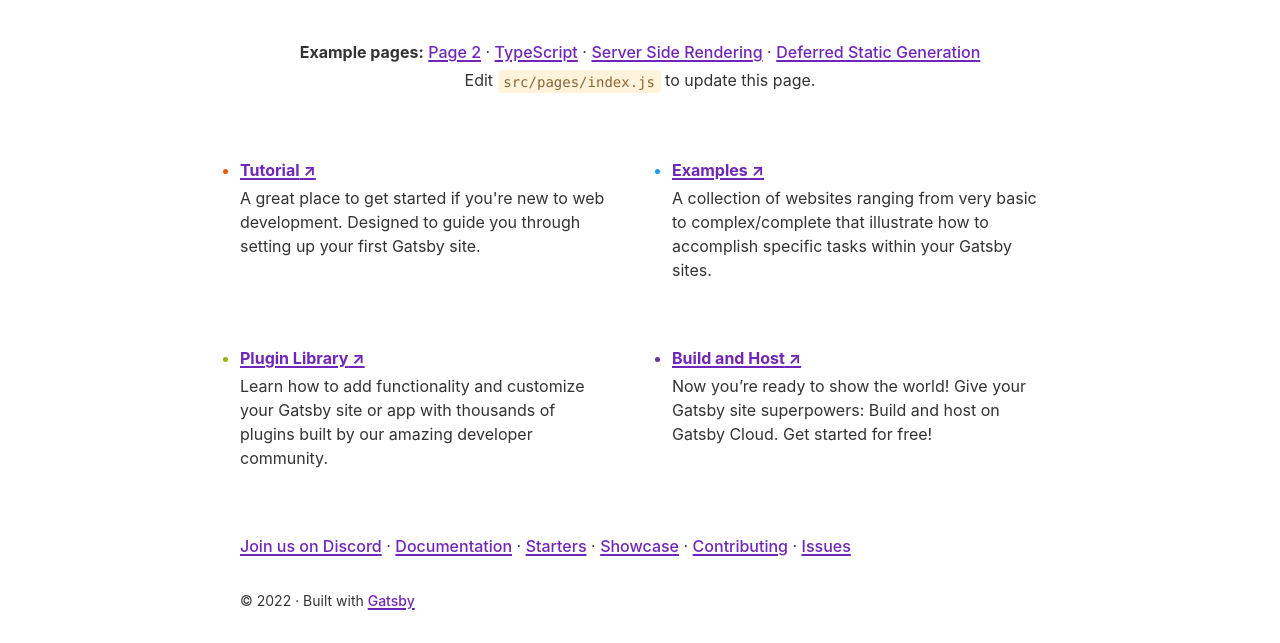
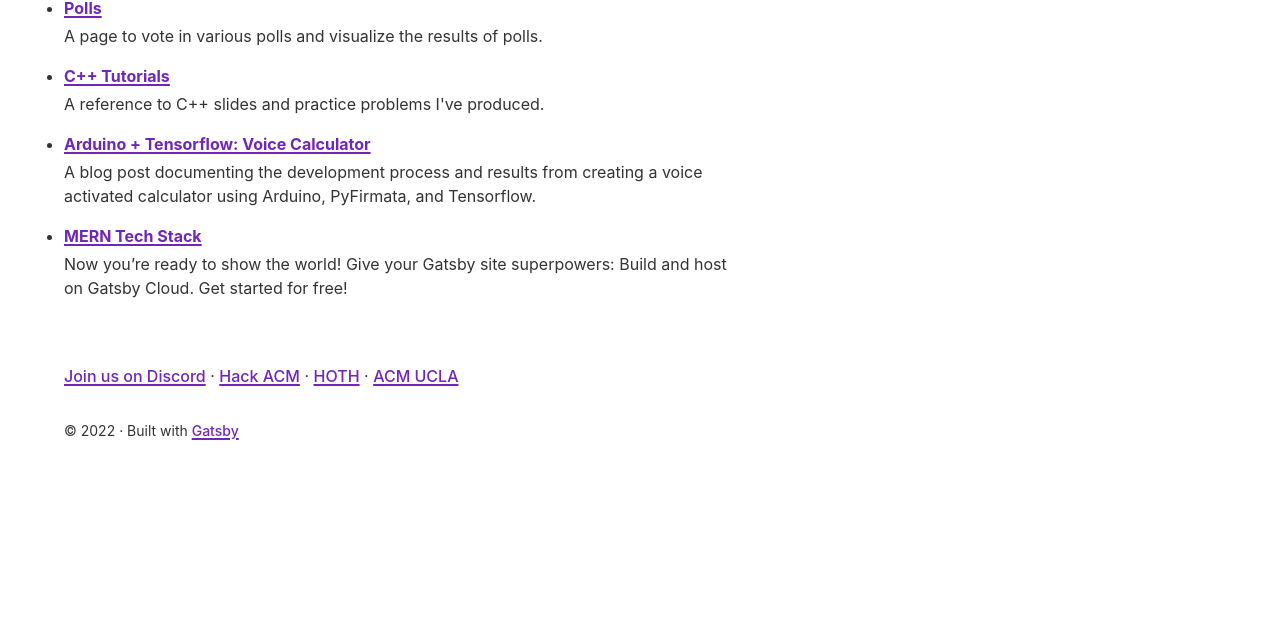
Before and after one commit to SubramaniamSatyen/HackDevWinter2022, a Gatsby site: page / in a window 1280 px wide. Shown: the part 216-859 px from the top of the page. After the commit the page ends 800 px from the top, so only its background shows below. Built offline with nearby package versions, Linux system fonts and the light colour scheme; Gatsby itself is replaced by a stand-in of ours.

Commit message:
Basic Requirements

```diff
--- a/gatsby-config.js
+++ b/gatsby-config.js
@@ -9,7 +9,7 @@
  */
 module.exports = {
   siteMetadata: {
-    title: `Gatsby Default Starter`,
+    title: `Satyen's Simple Site`,
     description: `Kick off your next, great Gatsby project with this default starter. This barebones starter ships with the main Gatsby configuration files you might need.`,
     author: `@gatsbyjs`,
     siteUrl: `https://gatsbystarterdefaultsource.gatsbyjs.io/`,
--- a/package.json
+++ b/package.json
@@ -5,6 +5,9 @@
   "version": "0.1.0",
   "author": "Kyle Mathews <mathews.kyle@gmail.com>",
   "dependencies": {
+    "@emotion/react": "^11.10.5",
+    "@emotion/styled": "^11.10.5",
+    "@mui/material": "^5.11.1",
     "gatsby": "^5.3.3",
     "gatsby-plugin-image": "^3.3.2",
     "gatsby-plugin-manifest": "^5.3.1",
@@ -12,7 +15,8 @@
     "gatsby-source-filesystem": "^5.3.1",
     "gatsby-transformer-sharp": "^5.3.1",
     "react": "^18.2.0",
-    "react-dom": "^18.2.0"
+    "react-dom": "^18.2.0",
+    "react-google-slides": "^3.1.1"
   },
   "devDependencies": {
     "prettier": "^2.8.0"
--- /dev/null
+++ b/src/components/bear.js
@@ -0,0 +1,13 @@
+import React from "react"
+import { StaticImage } from "gatsby-plugin-image"
+
+export function Bear() {
+  return <StaticImage
+            src="../images/PolarBear.gif"
+            alt="A Walking Bear"
+            placeholder="blurred"
+            layout="fixed"
+            width={40}
+            height={40}
+            />
+}
--- a/src/components/index.module.css
+++ b/src/components/index.module.css
@@ -1,36 +1,21 @@
 .list {
-  display: grid;
+  /* display: grid; */
   margin: 0;
   /* https://css-tricks.com/responsive-layouts-fewer-media-queries/ */
   --w: 280px;
   --n: 2;
   gap: var(--size-gap);
-  grid-template-columns: repeat(
+  /* grid-template-columns: repeat(
     auto-fit,
     minmax(max(var(--w), 100%/ (var(--n) + 1) + 0.1%), 1fr)
-  );
+  ); */
   margin-bottom: var(--size-gap);
-  margin-top: var(--size-gap);
+  margin-top: var(--size-gutter);
 }
 
 .listItem {
   margin: 0;
-}
-
-.listItem::marker {
-  color: #e95800;
-}
-
-.listItem:nth-child(2)::marker {
-  color: #159bf3;
-}
-
-.listItem:nth-child(3)::marker {
-  color: #8eb814;
-}
-
-.listItem:nth-child(4)::marker {
-  color: #663399;
+  margin-bottom: var(--space-3);
 }
 
 .listItemLink {
@@ -51,4 +36,5 @@
 .intro {
   max-width: none;
   line-height: var(--line-height-loose);
+  margin-bottom: 0;
 }
--- a/src/components/layout.css
+++ b/src/components/layout.css
@@ -14,7 +14,7 @@
   --font-sx: 12px;
   --line-height-loose: 1.75;
   --line-height-normal: 1.5;
-  --line-height-dense: 1.1;
+  --line-height-dense: 0.5;
   --space-1: 4px;
   --space-2: 8px;
   --space-3: 16px;
@@ -72,7 +72,7 @@ dfn {
 }
 h1 {
   margin: 0;
-  margin-bottom: 3rem;
+  margin-bottom: 1rem;
   padding: 0;
   line-height: var(--line-height-dense);
   letter-spacing: -0.01em;
--- a/src/components/layout.js
+++ b/src/components/layout.js
@@ -27,8 +27,7 @@ const Layout = ({ children }) => {
       <Header siteTitle={data.site.siteMetadata?.title || `Title`} />
       <div
         style={{
-          margin: `0 auto`,
-          maxWidth: `var(--size-content)`,
+          margin: '0 2em 0 2em',
           padding: `var(--size-gutter)`,
         }}
       >
--- /dev/null
+++ b/src/components/slideshow.js
@@ -0,0 +1,21 @@
+import React from 'react';
+import ReactGoogleSlides from "react-google-slides";
+
+const SlideShow = ({ title, link }) => {
+  return (
+    <React.Fragment>
+        <h2>{title}</h2>
+        <ReactGoogleSlides
+        width={640}
+        height={480}
+        slidesLink={link}
+        slideDuration={5}
+        position={1}
+        showControls
+        loop
+        />
+    </React.Fragment>
+  );
+}
+
+export default SlideShow
--- /dev/null
+++ b/src/pages/C++.js
@@ -0,0 +1,24 @@
+import * as React from "react"
+
+import Layout from "../components/layout"
+import Seo from "../components/seo"
+import { Link } from "gatsby"
+import SlideShow from "../components/slideshow"
+
+
+const CPPPage = () => (
+  <Layout>
+    <h1>C++ Tutorials</h1>
+    <p>Below are some sample slides with practice problems regarding the relevant topics. A link to the folder with all slides can be found at the bottom of the page.</p>
+    <SlideShow title="Introduction" link="https://docs.google.com/presentation/d/1kNzqRpuJvFKLHwxSIx6kW0YV-g-gfTHkvyk_J6XBVyw/edit#slide=id.g13d7f665b22_0_0"/>
+    <SlideShow title="Classes" link="https://docs.google.com/presentation/d/1iMSIrfNHwjTg0QhjR1kviB6sL6OowjtkyILOyG4C2-s"/>
+    <SlideShow title="Time Complexity" link="https://docs.google.com/presentation/d/1D68nI51wrBko-SHZ17WzBtTPjaGTLs6l4JkvyarwpyI"/>
+    <SlideShow title="Recursion" link="https://docs.google.com/presentation/d/1UH5UIjO1t3LQ0uAjXASPX4L4MmEmDSHznfFTDqvW2ec"/>
+    <br/>
+    <Link to="/">Go back to the homepage</Link>
+  </Layout>
+)
+
+export const Head = () => <Seo title="404: Not Found" />
+
+export default CPPPage
--- a/src/pages/index.js
+++ b/src/pages/index.js
@@ -8,63 +8,53 @@ import * as styles from "../components/index.module.css"
 
 const links = [
   {
-    text: "Tutorial",
-    url: "https://www.gatsbyjs.com/docs/tutorial",
+    text: "Polls",
+    url: "polls",
     description:
-      "A great place to get started if you're new to web development. Designed to guide you through setting up your first Gatsby site.",
+      "A page to vote in various polls and visualize the results of polls.",
   },
   {
-    text: "Examples",
-    url: "https://github.com/gatsbyjs/gatsby/tree/master/examples",
+    text: "C++ Tutorials",
+    url: "C++",
     description:
-      "A collection of websites ranging from very basic to complex/complete that illustrate how to accomplish specific tasks within your Gatsby sites.",
+      "A reference to C++ slides and practice problems I've produced.",
   },
   {
-    text: "Plugin Library",
-    url: "https://www.gatsbyjs.com/plugins",
+    text: "Arduino + Tensorflow: Voice Calculator",
+    url: "VoiceCalculator",
     description:
-      "Learn how to add functionality and customize your Gatsby site or app with thousands of plugins built by our amazing developer community.",
+      "A blog post documenting the development process and results from creating a voice activated calculator using Arduino, PyFirmata, and Tensorflow.",
   },
   {
-    text: "Build and Host",
-    url: "https://www.gatsbyjs.com/cloud",
+    text: "MERN Tech Stack",
+    url: "MERN",
     description:
       "Now you’re ready to show the world! Give your Gatsby site superpowers: Build and host on Gatsby Cloud. Get started for free!",
   },
 ]
 
 const samplePageLinks = [
-  {
-    text: "Page 2",
-    url: "page-2",
-    badge: false,
-    description:
-      "A simple example of linking to another page within a Gatsby site",
-  },
-  { text: "TypeScript", url: "using-typescript" },
-  { text: "Server Side Rendering", url: "using-ssr" },
-  { text: "Deferred Static Generation", url: "using-dsg" },
+  { text: "Resume", url: "https://drive.google.com/file/d/1Wcse6EuYeajih3LmB44Iu7Fy8rbFRYm8/view?usp=share_link" },
+  { text: "Github", url: "https://github.com/SubramaniamSatyen" },
+  { text: "LinkedIn", url: "https://www.linkedin.com/in/satyen-sub" }
 ]
 
 const moreLinks = [
-  { text: "Join us on Discord", url: "https://gatsby.dev/discord" },
   {
-    text: "Documentation",
-    url: "https://gatsbyjs.com/docs/",
+    text: "Join us on Discord",
+    url: "https://discord.com/invite/3GSPECbCnE" },
+  {
+    text: "Hack ACM",
+    url: "https://hack.uclaacm.com/",
   },
   {
-    text: "Starters",
-    url: "https://gatsbyjs.com/starters/",
+    text: "HOTH",
+    url: "https://hoth.uclaacm.com/",
   },
   {
-    text: "Showcase",
-    url: "https://gatsbyjs.com/showcase/",
-  },
-  {
-    text: "Contributing",
-    url: "https://www.gatsbyjs.com/contributing/",
-  },
-  { text: "Issues", url: "https://github.com/gatsbyjs/gatsby/issues" },
+    text: "ACM UCLA",
+    url: "https://www.uclaacm.com/",
+  }
 ]
 
 const utmParameters = `?utm_source=starter&utm_medium=start-page&utm_campaign=default-starter`
@@ -72,39 +62,27 @@ const utmParameters = `?utm_source=starter&utm_medium=start-page&utm_campaign=de
 const IndexPage = () => (
   <Layout>
     <div className={styles.textCenter}>
-      <StaticImage
-        src="../images/example.png"
-        loading="eager"
-        width={64}
-        quality={95}
-        formats={["auto", "webp", "avif"]}
-        alt=""
-        style={{ marginBottom: `var(--space-3)` }}
-      />
       <h1>
-        Welcome to <b>Gatsby!</b>
+        Welcome to <b>Satyen's Simple Site!</b>
       </h1>
       <p className={styles.intro}>
-        <b>Example pages:</b>{" "}
         {samplePageLinks.map((link, i) => (
           <React.Fragment key={link.url}>
-            <Link to={link.url}>{link.text}</Link>
+            <a href={`${link.url}${utmParameters}`}>{link.text}</a>
             {i !== samplePageLinks.length - 1 && <> · </>}
           </React.Fragment>
         ))}
-        <br />
-        Edit <code>src/pages/index.js</code> to update this page.
       </p>
     </div>
     <ul className={styles.list}>
       {links.map(link => (
         <li key={link.url} className={styles.listItem}>
-          <a
+          <Link
             className={styles.listItemLink}
-            href={`${link.url}${utmParameters}`}
+            to={link.url}
           >
-            {link.text} ↗
-          </a>
+            {link.text}
+          </Link>
           <p className={styles.listItemDescription}>{link.description}</p>
         </li>
       ))}
```
Also changed, not shown: src/components/header.js (+6 -3 lines), src/pages/MERN.js (added, +17 -0 lines), src/pages/VoiceCalculator.js (added, +17 -0 lines), src/pages/page-2.js (deleted, +0 -17 lines), src/pages/polls.js (added, +17 -0 lines), src/images/PolarBear.gif (added), 1 other file.
